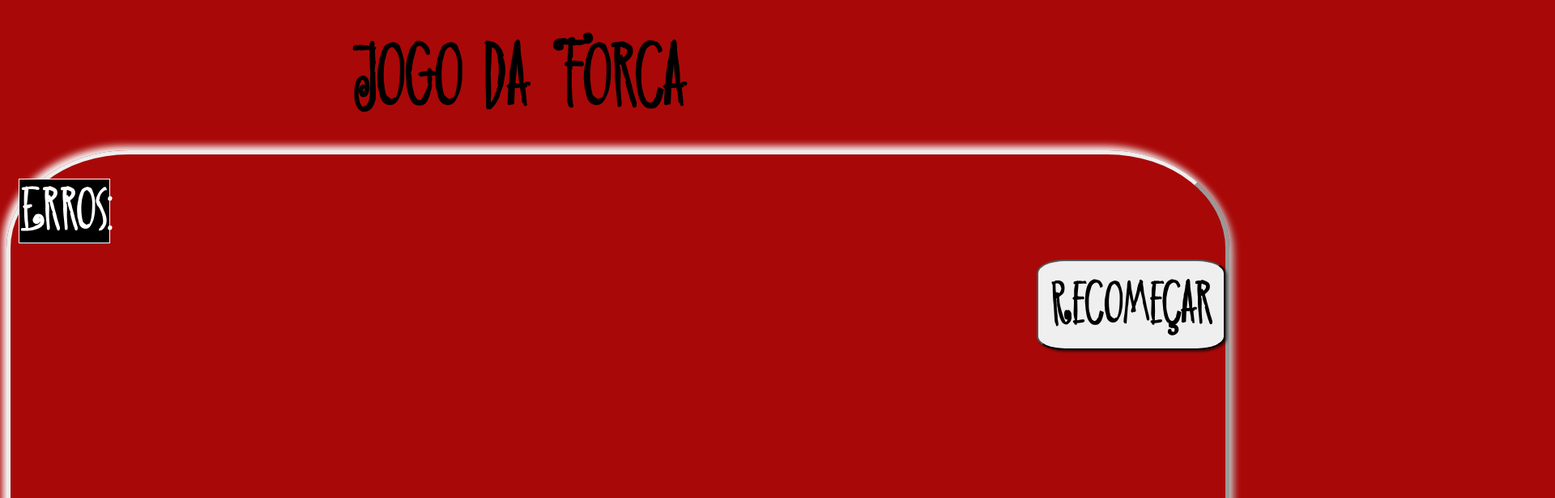
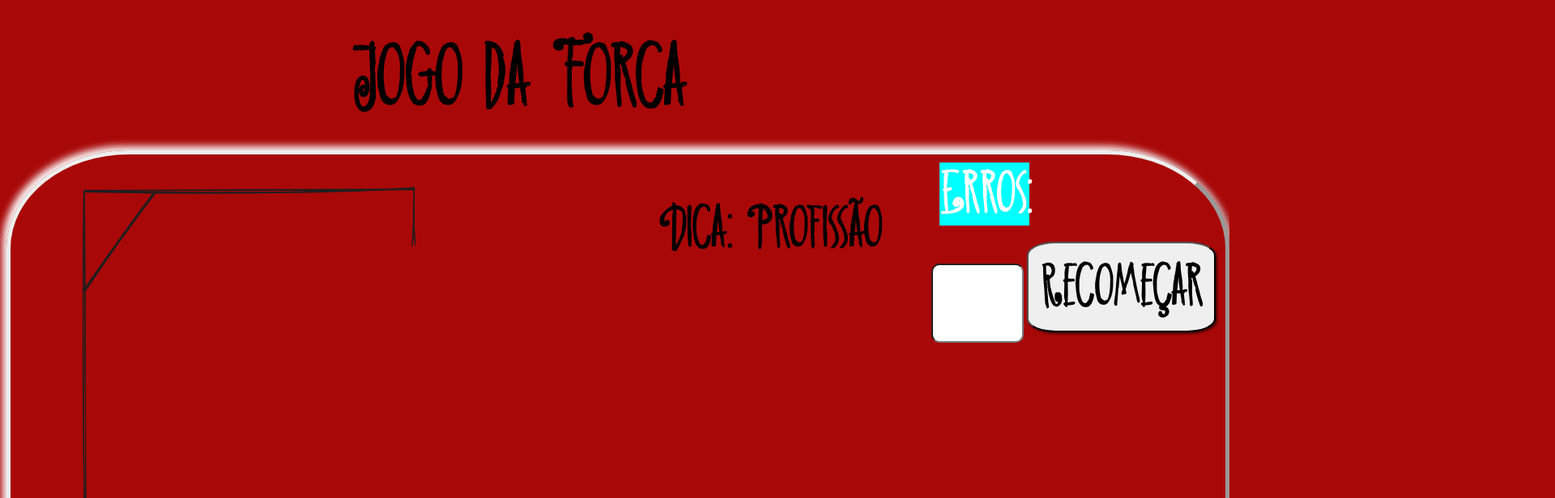
Before and after one commit to nicolepaloschi/jogo-da-forca, a plain HTML site: page index.html in a window 1280 px wide. Shown: the top 616 px of the page at 81% size, 1920 px wide, since content can reach past the window. Drawn offline with Linux system fonts and the light colour scheme.

Commit message:
v2 css-grid

```diff
--- a/index.html
+++ b/index.html
@@ -12,7 +12,7 @@
         <header>
             <h1>Jogo da Forca</h1>
         </header>
-        <section>
+        <!--<section>-->
             <div id="container">
                 <img id="image" src="./images/f0.png" title="Jogo da Forca" alt="forca"></img>
                 <h2 id="category"></h2>
@@ -24,7 +24,7 @@
                     <button onclick="window.location.reload()">Recomeçar</button>
                 </div>
             </div>
-        </section>
+        <!--</section>-->
         <footer>
             <p>© Alunos de Tads Univel</p>
         </footer>
--- a/main.js
+++ b/main.js
@@ -72,7 +72,6 @@ const countries = [
   "Croácia",
   "Dinamarca",
   "Egito",
-  "Emirados Árabes Unidos",
   "Equador",
   "Espanha",
   "Estados Unidos",
@@ -152,9 +151,7 @@ const fruits = [
 const professions = [
   "Advogado",
   "Alfaiate",
-  "Analista de sistemas",
   "Arquiteto",
-  "Assistente social",
   "Ator",
   "Barbeiro",
   "Biólogo",
@@ -169,6 +166,7 @@ const professions = [
   "Designer",
   "Desenhista",
   "Detetive",
+  "Deselvolvedor",
   "Economista",
   "Eletricista",
   "Enfermeiro",
@@ -193,8 +191,6 @@ const professions = [
   "Recepcionista",
   "Secretário",
   "Segurança",
-  "Técnico de informática",
-  "Terapeuta ocupacional",
   "Tradutor",
   "Soldador",
   "Veterinário",
--- a/style.css
+++ b/style.css
@@ -45,14 +45,10 @@ section {
   width: 1500px;
   height: 1200px;
   display: grid;
-  grid-template-columns: 1fr;
-  grid-template-rows: auto auto auto;
-  gap: 10px;
-  grid-template-areas:
-  "img img hint hint"
-  "underscore underscore underscore underscore"
-  justify-items: start;
-  align-items: center;
+  grid-template-columns: repeat(4, 1fr);
+  grid-template-rows: repeat(4 1fr);
+  gap: 0px;
+  justify-items: center;
   border: 5px outset;
   border-radius: 10%;
   margin-left: auto;
@@ -61,26 +57,23 @@ section {
 }
 
 img {
-  grid-area: img;
-  /*justify-self: initial;
-  align-self: initial;*/
+  grid-area: 1 / 1 / 2 / 4;
+  justify-self: left;
   width: 700px;
   height: 700px;
   margin: 30px 10px 10px;
 }
 
 #category {
-  grid-area: hint;
+  grid-area: 1 / 3 / 2 / 4;
   justify-self: center;
-  align-self: center;
   font-family: "dk_hangmans_delightregular";
   font-size: 64px;
   color: black;
 }
 
 #correctCharsContainer {
-  grid-area: underscore;
-  justify-self: center;
+  grid-area: 2 / 1 / 3 / 4;
 }
 
 .correctChar {
@@ -93,49 +86,37 @@ img {
 }
 
 #error {
-  width: 1500px;
-  display: grid;
-  grid-template-columns: repeat(4, 1fr);
-  grid-template-rows: 1fr;
-  gap: 0px 0px;
-  grid-template-areas:
-  "img img hint hint"
-  "underscore underscore underscore underscore"
-  justify-items: start;
-  align-items: center;
-
+  /* Não sei o que fazer aqui */
+  /* Esse é o elemento pai que impede as grid-areas daqui pra frente */
 }
 
-#errorCount {
-  background-color: black;
-  align-self: center;
-  border: 1px solid;
-  justify-self: left;
+#error > #errorCount.errors {
+  grid-area: 3 / 1 / 4 / 2;
+  background-color: cyan;
   color: white;
   font-size: 64px;
   margin: 10px; /* ajustar esse valor*/
   width: 111px;
+  color: white;
+}
+
+#error.errors {
+  grid-area: 3 / 3 / 4 / 4;
+  width: 200px;
+  background-color: lawngreen;
+  /* justify-self: end;
+  align-self: start; */
 }
 
 .errors {
-  /* display: inline-block; */
   font-family: "dk_hangmans_delightregular";
   font-size: 64px;
   align-self: start;
   /*margin: 30px;*/
 }
 
-#errors.errors {
-  grid-area: errorCount;
-  width: 200px;
-  background-color: lawngreen;
-  justify-self: end;
-  align-self: start;
-}
-
 #error input {
-  opacity: 0;
-  grid-area: input;
+  grid-area: 3 / 3 / 4 / 4;
   align-self: center;
   width: 100px;
   height: 84px;
```
Also changed, not shown: images/win2.png (renamed from images/win2.pmg.png).
